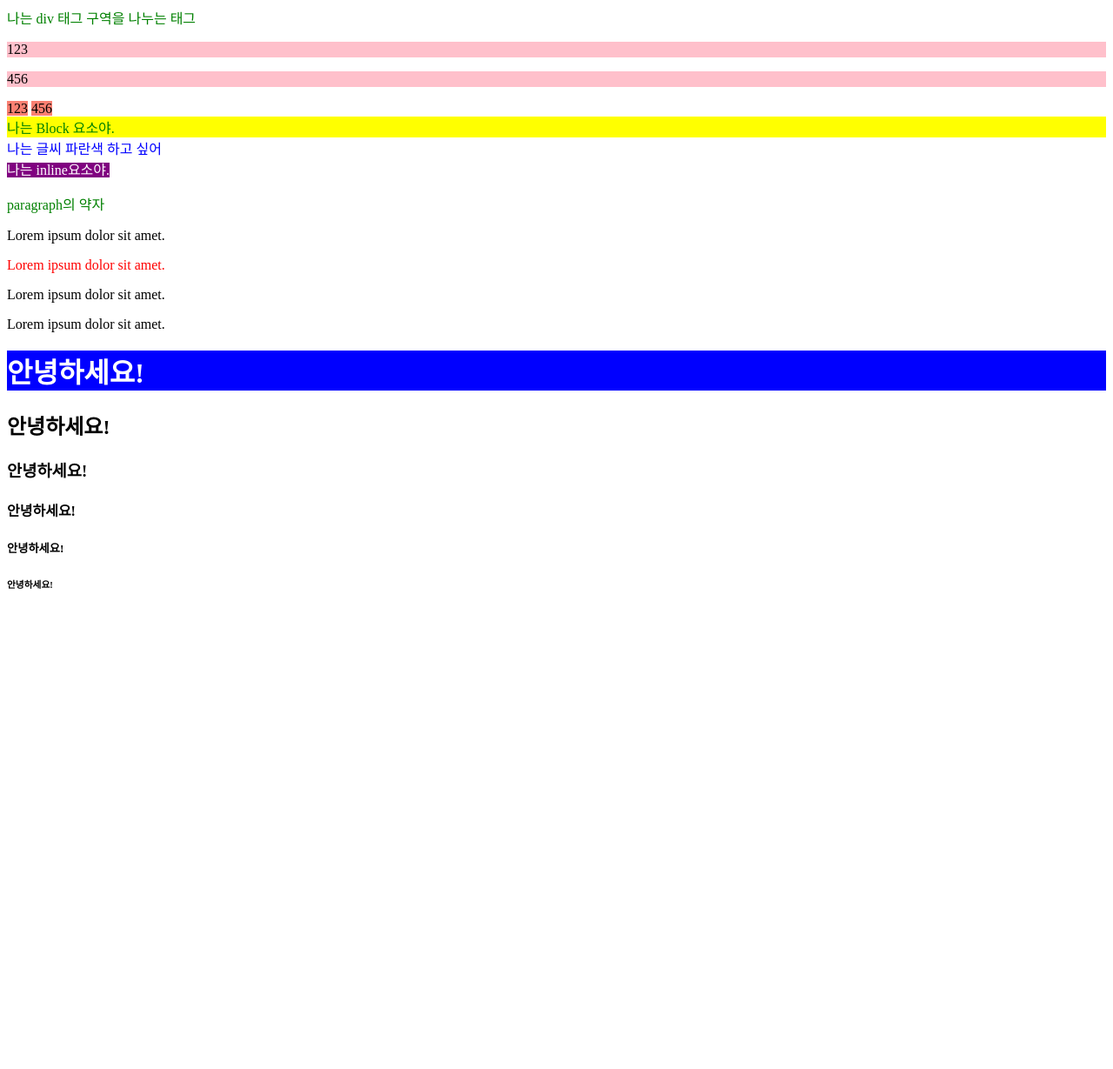
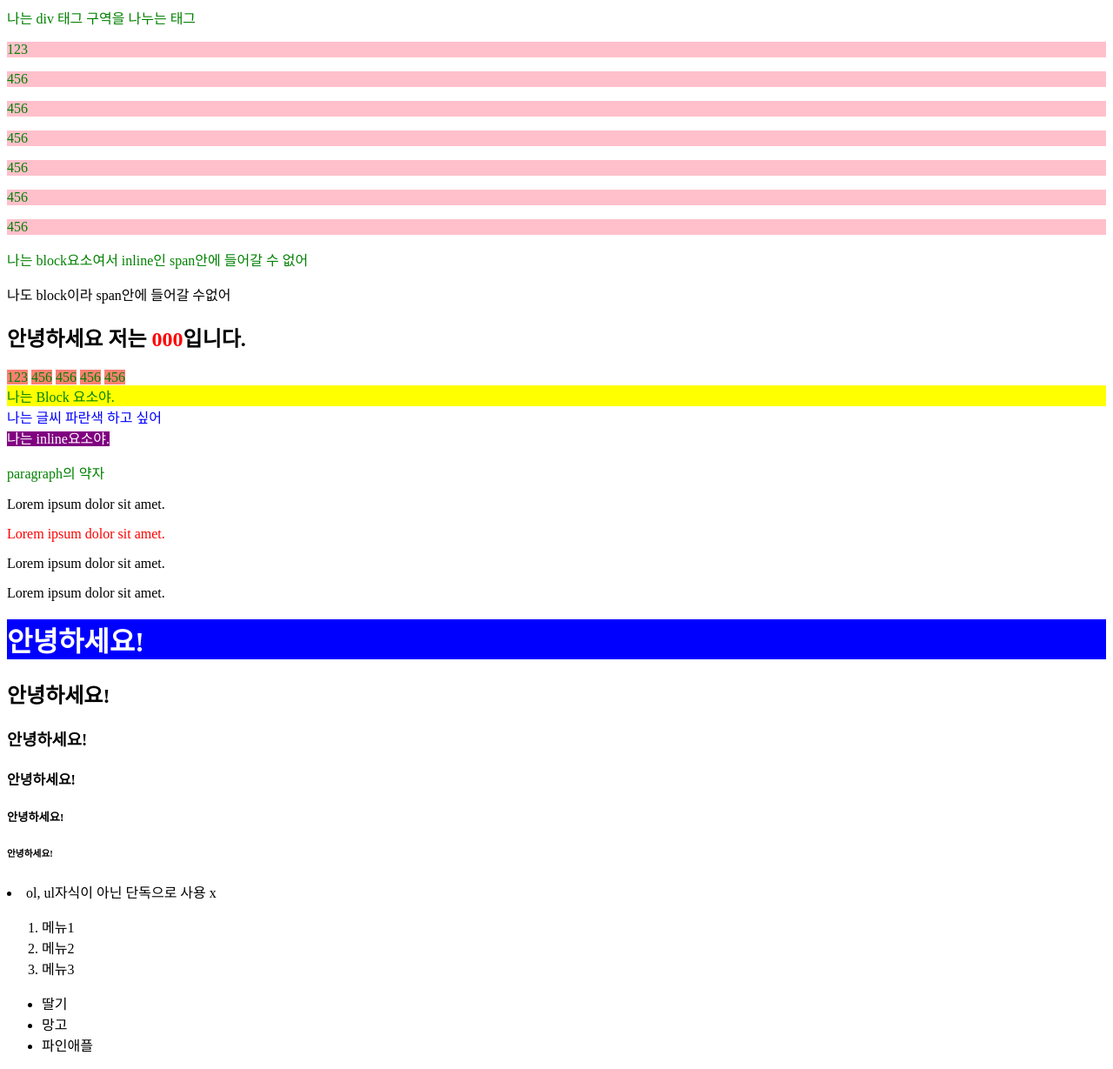
Before and after one commit to nokcha11/practice1, a plain HTML site: page 태그연습/태그연습.html in a window 1280 px wide. Shown: the whole page at 87% size. Before the commit the page ends 800 px from the top, so only its background shows below. Drawn offline with Linux system fonts and the light colour scheme.

Commit message:
📝 ol,ul 태그

```diff
--- a/태그연습/태그연습.html
+++ b/태그연습/태그연습.html
@@ -26,8 +26,8 @@
 
   #text-green { color: green;}
 
-  .bg-pink { background-color: pink;}
-  .bg-salmon {background-color: salmon;}
+  .bg-pink p { background-color: pink;}
+  .bg-salmon span {background-color: salmon;}
 </style>
 <body>
 	<!-- 주석달기 ctrl + /슬러시 -->
@@ -38,11 +38,32 @@
     <!-- block / inline -->
     <!-- block : 가로 사이즈를 100% 차지하는 요소 : div, p, h61~h6 -->
     <!-- inline : 본인 내용만큼만 가로 사이즈 차지 : span -->
-    <p class="bg-pink">123</p>
-    <p class="bg-pink">456</p>
+    <div class="bg-pink">
+      <p >123</p>
+      <p >456</p>
+      <p >456</p>
+      <p >456</p>
+      <p >456</p>
+      <p >456</p>
+      <p >456</p>
+    </div>
 
-    <span class="bg-salmon">123</span>
-    <span class="bg-salmon">456</span>
+    <!-- inline 요소 안에 block요서\소 들어갈 수 없음 -->
+    <span>
+      <div>나는 block요소여서 inline인 span안에 들어갈 수 없어</div>
+      <p>나도 block이라 span안에 들어갈 수없어</p>
+    </span>
+
+    <!-- span : block 요소 안에 특정 부분에만 스타일을 적용하고 싶을 때 사용한다. -->
+    <h2>안녕하세요 저는 <span class="text-red">000</span>입니다.</h2>
+
+    <div class="bg-salmon">
+      <span>123</span>
+      <span>456</span>
+      <span>456</span>
+      <span>456</span>
+      <span>456</span>
+    </div>
 
 	<div  class="block">
 		나는 Block 요소야.
@@ -68,5 +89,20 @@
 	<h5>안녕하세요!</h5>
 	<h6>안녕하세요!</h6>
 
+  <li>ol, ul자식이 아닌 단독으로 사용 x</li>
+  <!-- ordered list : 순서가 중요한 리스트 작성 -->
+  <!-- li태그는 ol과 ul의 자식 요소로 사용한다. -->
+  <ol>
+    <li>메뉴1</li>
+    <li>메뉴2</li>
+    <li>메뉴3</li>
+  </ol>
+
+  <!-- unordered list : 순서가 중요하지 않은 이스트 => ul -->
+  <ul>
+    <li>딸기</li>
+    <li>망고</li>
+    <li>파인애플</li>
+  </ul>
 </body>
 </html>
```
